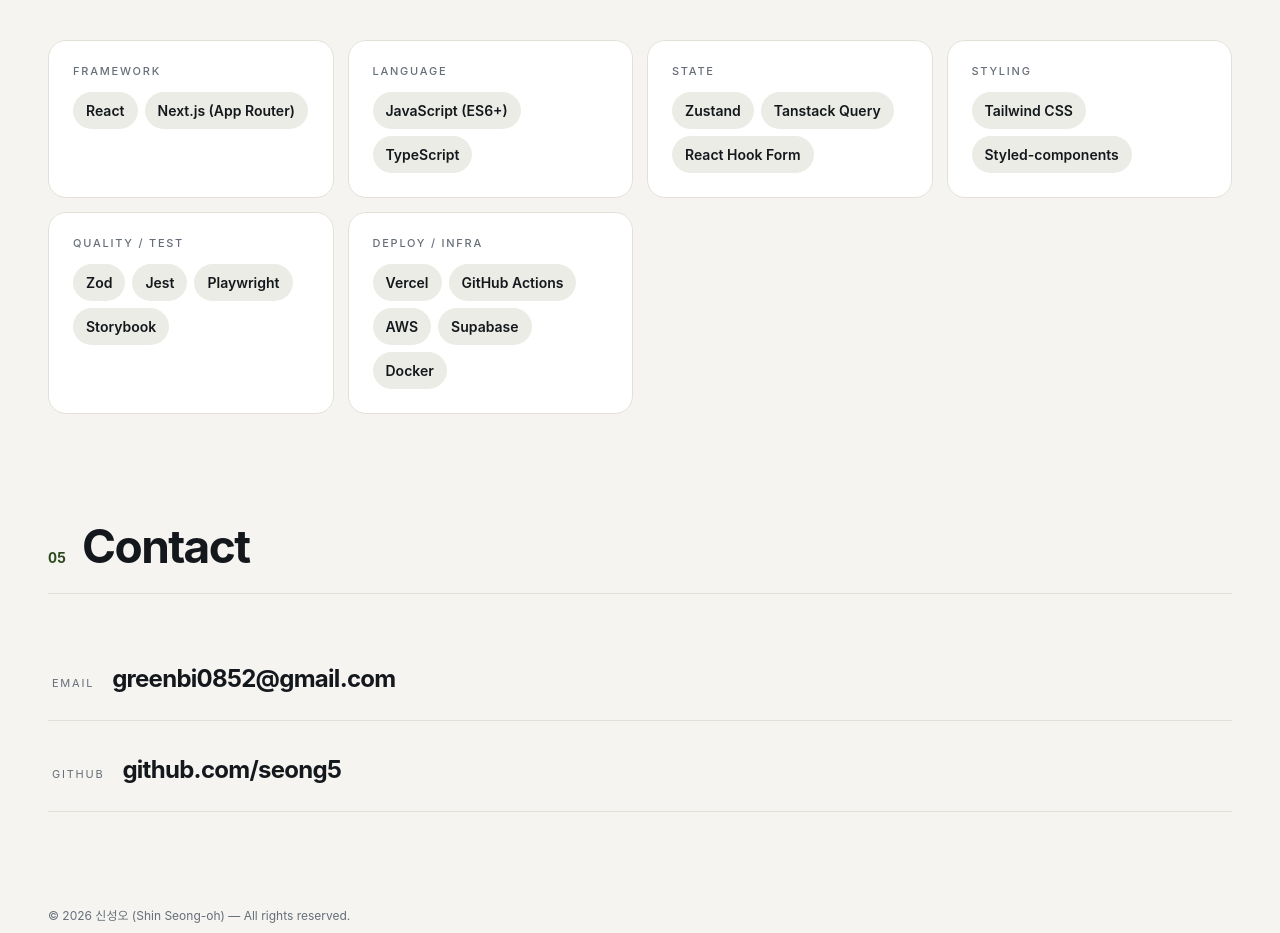
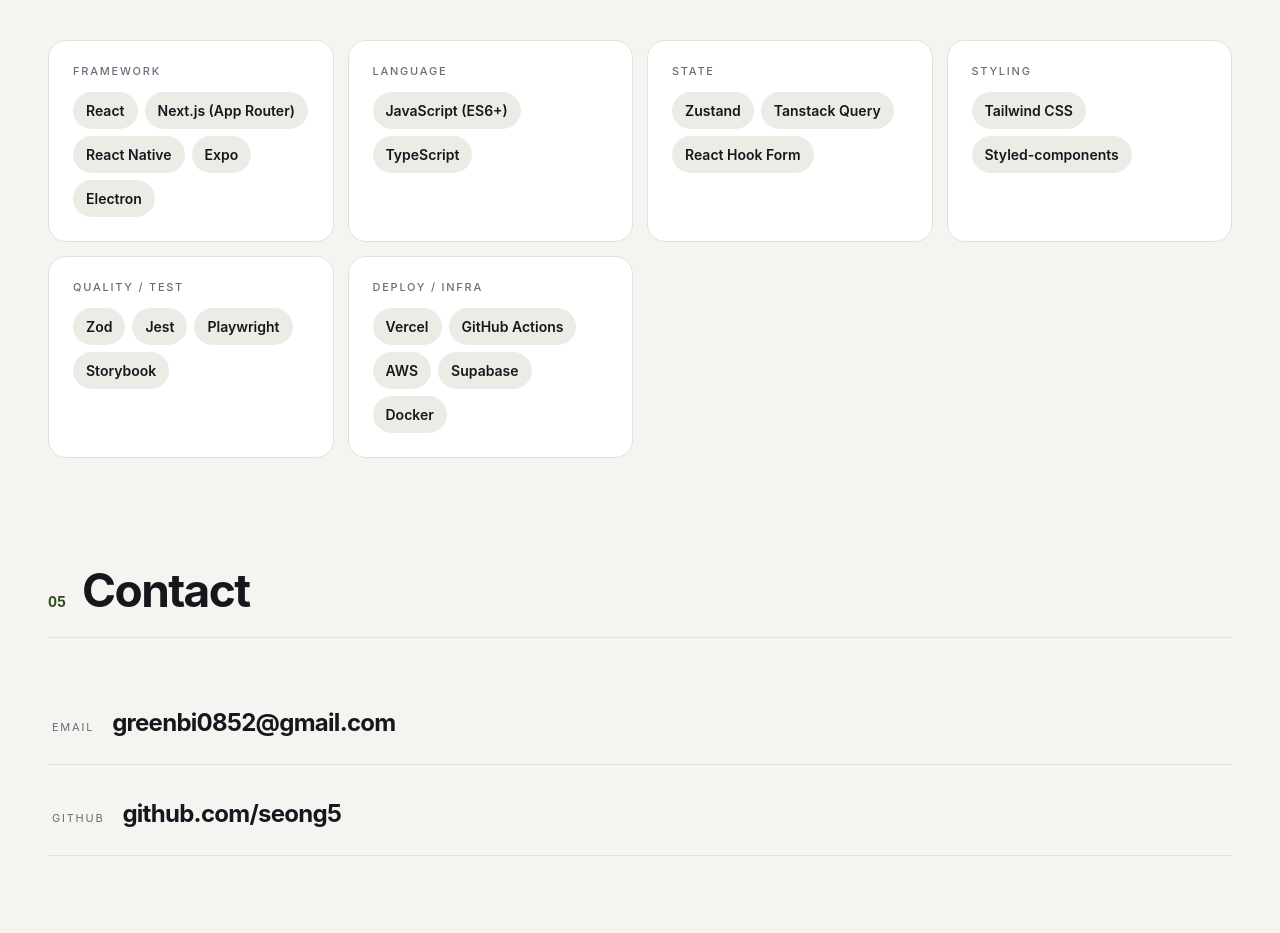
Before and after one commit to seong5/seong5.github.io, a Next.js app: page / in a window 1280 px wide. Shown: the part 3160-4093 px from the top of the page. Built offline with nearby package versions, Linux system fonts and the light colour scheme; a web font is replaced by a local one.

Commit message:
✨ feat: Skills FRAMEWORK에 React Native·Expo·Electron 추가

```diff
--- a/app/components/Skills.tsx
+++ b/app/components/Skills.tsx
@@ -4,7 +4,8 @@ import { Eyebrow, Panel } from './primitives';
 import { Badge } from './ui/badge';
 
 const SKILLS = [
-  { label: 'FRAMEWORK', items: ['React', 'Next.js (App Router)'] },
+  // 순서가 곧 무게다 — 주력인 웹을 앞에, 넓혀가는 영역(앱: 다정해·Claude Log)을 뒤에 둔다
+  { label: 'FRAMEWORK', items: ['React', 'Next.js (App Router)', 'React Native', 'Expo', 'Electron'] },
   { label: 'LANGUAGE', items: ['JavaScript (ES6+)', 'TypeScript'] },
   { label: 'STATE', items: ['Zustand', 'Tanstack Query', 'React Hook Form'] },
   { label: 'STYLING', items: ['Tailwind CSS', 'Styled-components'] },
```
